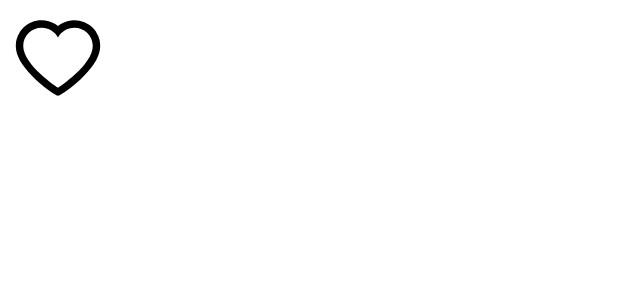
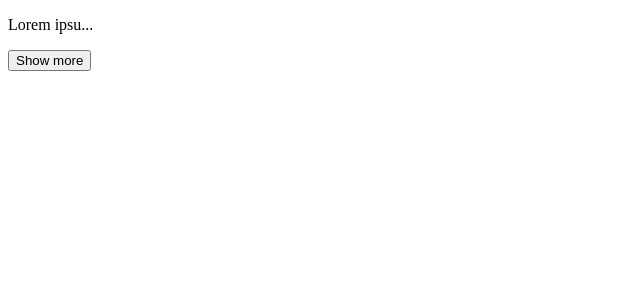
Before and after one commit to Nnadivictory25/react-first-lessons, a React (Vite) app: page / in a window 1280 px wide. Shown: the top 300 px of the page, without its empty margins (0-640 px from the left). Built offline with nearby package versions, Linux system fonts and the light colour scheme.

Commit message:
broo, completed a challenge all by myself and it worked

```diff
--- a/src/App.tsx
+++ b/src/App.tsx
@@ -1,8 +1,15 @@
-import Like from "./components/Like";
+import ExpandableText from "./components/ExpandableText";
+
 
 function App() {
+
+
   return (
-    <Like onClick={() => console.log("clicked")}/>
+    <div>
+      <ExpandableText maxChars={10} onShowMore={() => console.log('Text expanded')} onShowLess={() => console.log('Text Shortened')}>
+        Lorem ipsum dolor, sit amet consectetur adipisicing elit. Porro eaque reiciendis dolorum dignissimos vitae aperiam aut nam sequi, possimus eius corporis quaerat fugit aspernatur illum laudantium dolor odit nisi atque. Perspiciatis autem quam corporis molestias, accusamus incidunt magni, qui eius doloribus animi quis voluptatem, nostrum nulla doloremque atque cum eos. Repellendus totam ipsum vel ullam sint consectetur id ex molestias a, impedit obcaecati adipisci laborum at? Id dicta omnis neque consectetur sapiente saepe ipsam placeat! Pariatur, soluta? Nulla tempora fugit quam facilis accusantium dolor suscipit totam possimus in accusamus, reiciendis consectetur! Aliquid reprehenderit eveniet molestiae totam cumque minus eos adipisci aspernatur est asperiores, consectetur delectus tempora nobis provident repellendus blanditiis? Quis culpa quas odio consequuntur at eius harum nostrum officia molestias animi. Assumenda incidunt delectus soluta! Alias omnis laudantium illo doloribus officia est totam eum ea eaque corporis optio quas a, sunt, necessitatibus eius tenetur non! Ducimus corporis architecto reprehenderit aliquam, itaque enim dolorem saepe commodi optio non, sint vero hic, sequi et. Cum, sequi voluptatibus? Nisi, quis? Asperiores, nemo totam saepe earum voluptas ipsum modi alias a minus quisquam ut itaque. Neque, explicabo sunt esse nesciunt quia a illum eaque id aliquam inventore beatae quidem quos eos. Ea, sint!
+      </ExpandableText>
+    </div>
   )
 }
 
--- /dev/null
+++ b/src/components/ExpandableText.tsx
@@ -0,0 +1,47 @@
+import { useState } from "react";
+
+interface Props {
+    children: string;
+    maxChars?: number;
+    onShowMore: () => void;
+    onShowLess: () => void;
+}
+
+const ExpandableText = ({ children, maxChars = 100, onShowMore, onShowLess }: Props) => {
+
+    const [expanded, setExpanded] = useState(false);
+
+    const renderText = () => {
+
+      if (children.length <= maxChars || expanded) {
+        return <p>{children}</p>;
+      } else {
+        return (
+          <p>
+            {children.slice(0, maxChars) + "..."}
+          </p>
+        )
+      }
+    }
+
+    const handleShowMore = () => {
+      setExpanded(true)
+      onShowMore()
+    }
+
+    const handleShowLess = () => {
+      setExpanded(false)
+      onShowLess()
+    }
+    return (
+      <div>
+        {renderText()}
+        {!expanded ?
+          <button onClick={handleShowMore}>Show more</button> :
+          <button onClick={handleShowLess}>Show less</button>
+        }
+      </div>
+    )
+}
+
+export default ExpandableText
```
Also changed, not shown: src/components/Cart.tsx (added, +26 -0 lines), src/components/Navbar.tsx (added, +9 -0 lines).
